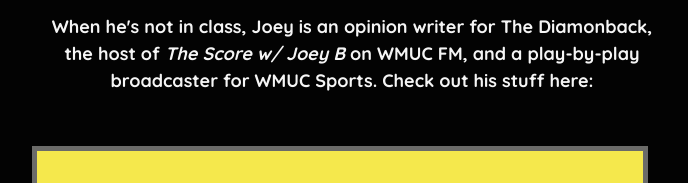
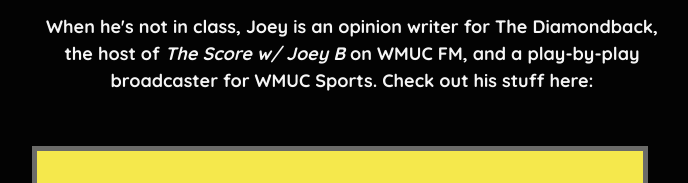
Before and after one commit to joeybarke/joeybarke.github.io, a plain HTML site: page index.html in a window 1280 px wide. Shown: the part 216-399 px from the top of the page, 288-976 px from the left. Drawn offline with nearby package versions, Linux system fonts and the light colour scheme.

Commit message:
Update index.html

```diff
--- a/index.html
+++ b/index.html
@@ -26,7 +26,7 @@
                 <h1>Joey Barke</h1>
                 <p>Joey enjoys yelling into microphones about a variety of topics, including but not limited to sports,
                     politics and entertainment.</p>
-                <p>When he's not in class, Joey is an opinion writer for The Diamonback, the host of <i>The Score w/
+                <p>When he's not in class, Joey is an opinion writer for The Diamondback, the host of <i>The Score w/
                         Joey B</i> on WMUC FM, and a play-by-play broadcaster for WMUC Sports. Check out his stuff here:
                 </p>
                 <div class="row align-items-center justify-content-center">
```
